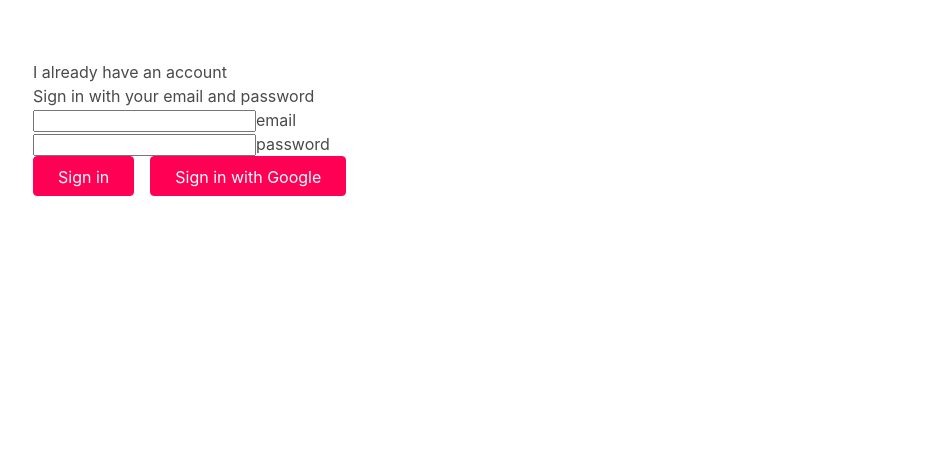
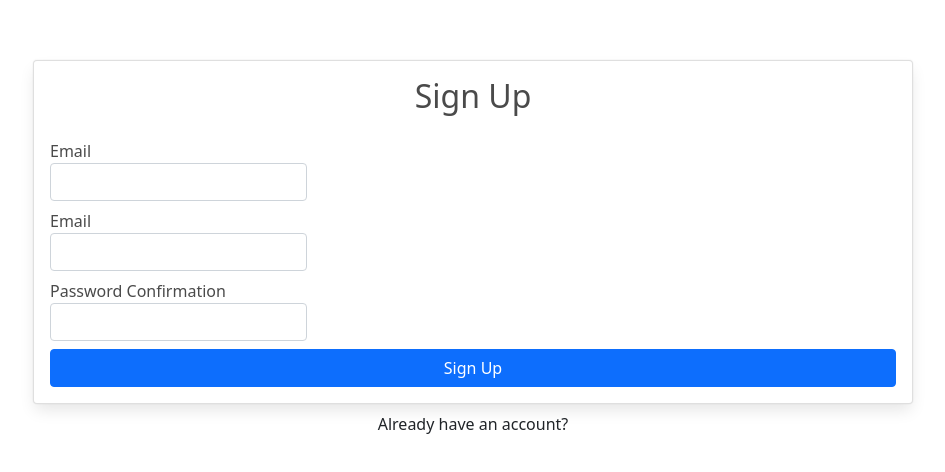
Before and after one commit to WillHDev/OAuth-test, a React (Create React App) app: page /auth in a window 1280 px wide. Shown: the part 140-612 px from the top of the page, without its empty margins (167-1112 px from the left). Built offline with nearby package versions, Linux system fonts and the light colour scheme; no server answers.

Commit message:
basic ui in place

```diff
--- a/Scrap.js
+++ b/Scrap.js
@@ -1,3 +1,5 @@
+
+
 //test233333
 
 {/* <div className="control">
--- a/package.json
+++ b/package.json
@@ -8,9 +8,11 @@
     "@testing-library/react": "^11.2.7",
     "@testing-library/user-event": "^12.8.3",
     "axios": "^0.21.4",
+    "bootstrap": "^5.1.3",
     "bulma": "^0.9.3",
     "firebase": "^9.1.1",
     "react": "^17.0.2",
+    "react-bootstrap": "^1.6.4",
     "react-dom": "^17.0.2",
     "react-multi-select-component": "^4.1.13",
     "react-multiple-select-component": "^1.0.6",
--- a/src/App.js
+++ b/src/App.js
@@ -9,11 +9,12 @@
 import 'bulma/css/bulma.min.css';
 import './styles/globals.css'
 
-import  LoginPage from './pages/LoginPage';
+import  LoginPage2 from './pages/LoginPage2';
 import { auth } from './firebase/firebase.utils';
 import Dashboard from './pages/Dashboard';
 import AddTask from './pages/AddTask'
 import TestPage from './pages/TestPage';
+import 'bootstrap/dist/css/bootstrap.min.css'
 //
 
 // const data2 = [
@@ -79,7 +80,7 @@
               <Dashboard />
               </Route>
               <Route exact path="/auth" >
-              <LoginPage />
+              <LoginPage2 />
               </Route>
               <Route exact path="/tasks/new" >
               <AddTask />
--- a/src/firebase/firebase.utils.js
+++ b/src/firebase/firebase.utils.js
@@ -3,19 +3,19 @@
 import 'firebase/compat/firestore';
 import 'firebase/compat/auth';
 
-const config =
-{
+const config = {
   apiKey: "AIzaSyA36aZma2YbwFTNGeiDllFmEt10oRJA_BY",
   authDomain: "crwn-db-aad76.firebaseapp.com",
   projectId: "crwn-db-aad76",
   storageBucket: "crwn-db-aad76.appspot.com",
   messagingSenderId: "568868012117",
-  appId: "1:568868012117:web:69989acf3a020a3825d4dc",
-  measurementId: "G-QMXCRW7H4Z"
-  };
+  appId: "1:568868012117:web:4aff54a6bb2cd97325d4dc",
+  measurementId: "G-ZPH39QXMJ7"
+};
 
   firebase.initializeApp(config);
 
+//exports our auth instance
   export const auth = firebase.auth();
 
   export const firestore = firebase.firestore();
--- /dev/null
+++ b/src/pages/LoginPage2.js
@@ -0,0 +1,39 @@
+import React, { useRef } from 'react'
+import { Form, Button, Card } from 'react-bootstrap';
+export default function LoginPage2() {
+
+    const emailRef =  useRef();
+const passwordRef = useRef();
+const passwordConfirmRef = useRef();
+
+    return (
+        <>
+            <Card>
+                <Card.Body>
+                    <h2 className="text-center mb-4">Sign Up</h2>
+                    <Form>
+                        <Form.Group id="email">
+                            <Form.Label>Email
+                                <Form.Control type="email" ref= {emailRef} required />
+                            </Form.Label>
+                        </Form.Group>
+                        <Form.Group id="password">
+                            <Form.Label>Email
+                                <Form.Control type="password" ref= {passwordRef} required />
+                            </Form.Label>
+                        </Form.Group>
+                        <Form.Group id="password-confirm">
+                            <Form.Label>Password Confirmation
+                                <Form.Control type="password" ref= {passwordConfirmRef} required />
+                            </Form.Label>
+                        </Form.Group>
+                        <Button className="w-100" type="submit" >Sign Up</Button>
+                    </Form>
+                </Card.Body>
+            </Card>
+            <div className="w-100 text-center mt-2">
+                Already have an account?
+            </div>
+        </>
+    )
+}
--- a/src/pages/MultiSelect.js
+++ b/src/pages/MultiSelect.js
@@ -1,4 +1,4 @@
-import React, { Component, useState } from "react";
+import React, { useState } from "react";
 
 import makeAnimated from "react-select/animated";
 import { colourOptions } from "./data.js";
--- a/src/pages/TestPage.js
+++ b/src/pages/TestPage.js
@@ -29,7 +29,7 @@
     assignedTo: []
 });
 
-const [form2, setForm2] = useState({
+const [form2] = useState({
     assignedTo:[]
 });
 
@@ -110,7 +110,7 @@
      }).catch(err => err);
         // .then(response => this.setState({ articleId: response.data.id }));
    }
-const Joey = "Joey";
+
 
 //const multiValue =[];
     return (
```
Also changed, not shown: 1 other file (tests, documents, lock files or other folders).
